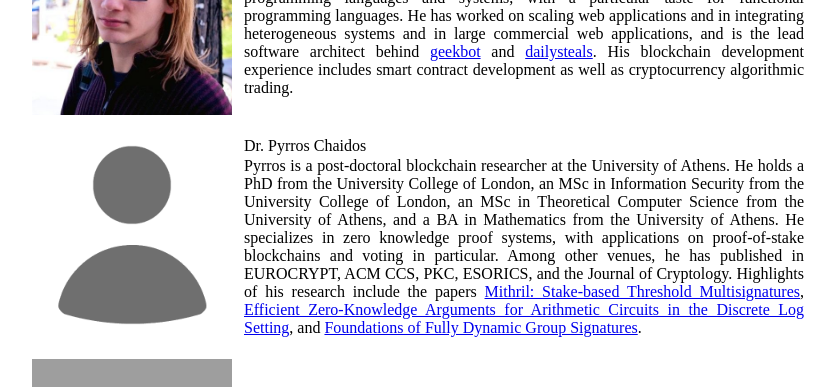
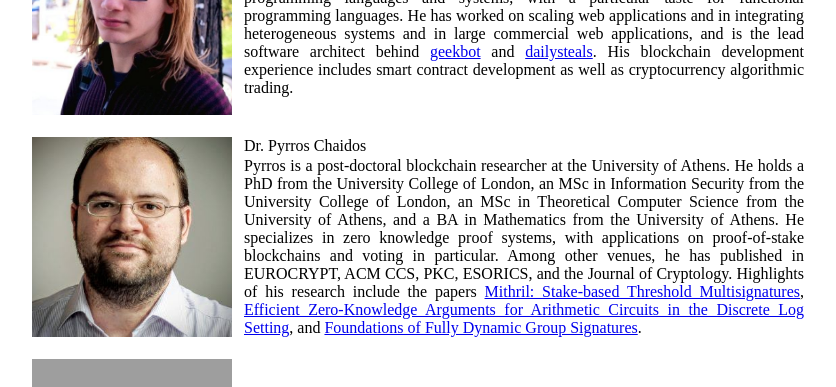
Before and after one commit to commonprefix/website, a Next.js app: page /team in a window 1280 px wide. Shown: the part 860-1247 px from the top of the page, without its empty margins (222-1058 px from the left). Built offline with nearby package versions, Linux system fonts and the light colour scheme; grey boxes are pictures that could not be loaded.

Commit message:
Add Pyrros's profile picture

```diff
--- a/data/team.jsx
+++ b/data/team.jsx
@@ -95,6 +95,7 @@ const members = {
         .
       </Box>
     ),
+    image: "team/pyrros_chaidos.jpeg",
   },
   nikolas: {
     name: "Nikolaos Kamarinakis",
```
Also changed, not shown: public/team/pyrros_chaidos.jpeg (added).
